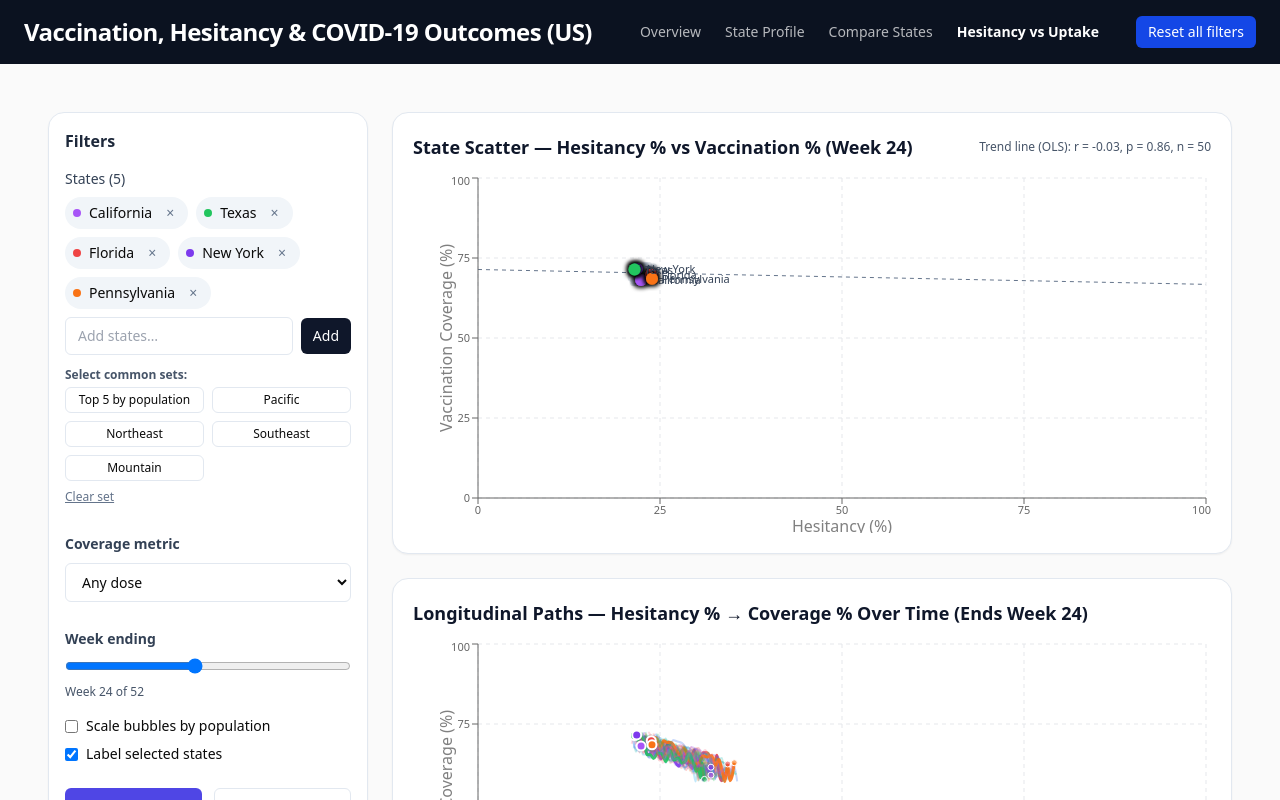
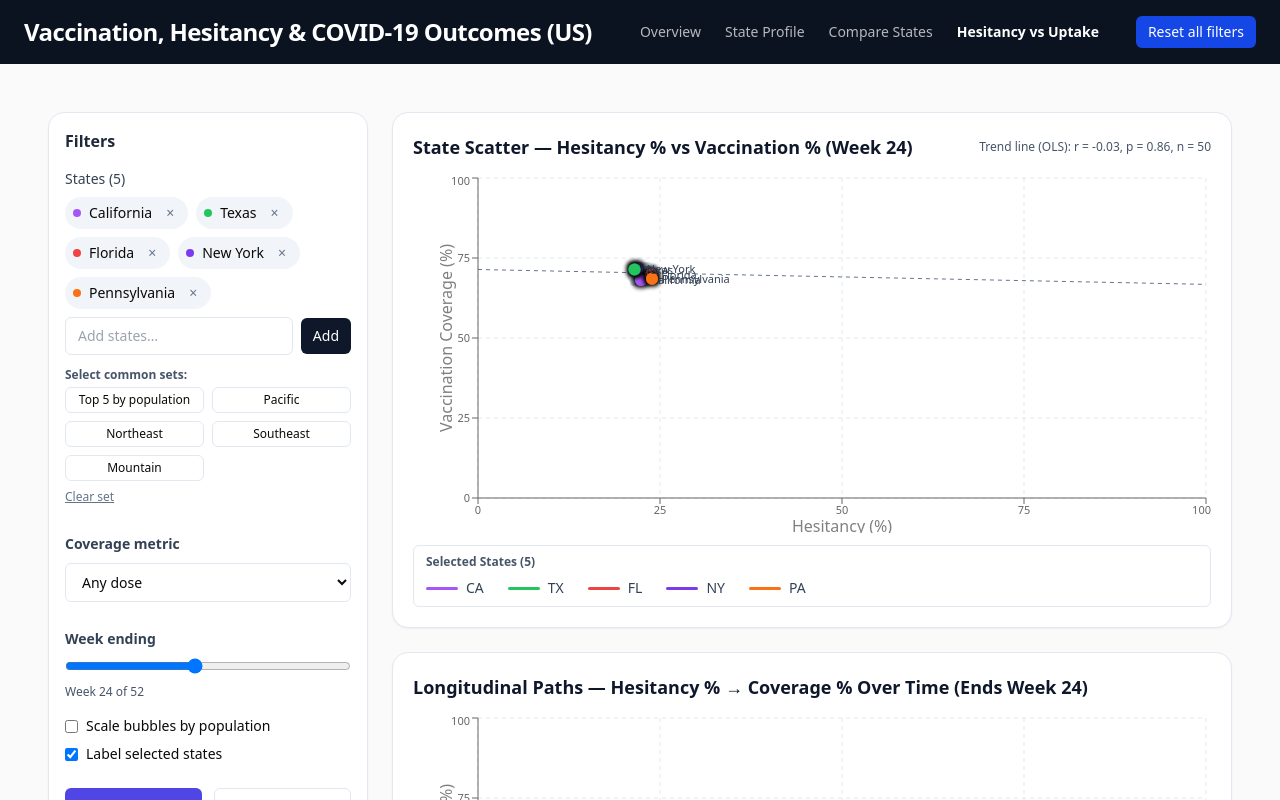
Before and after one commit to Burned357Waffles/CSC-805-Group-Visualization-Project, a React (Vite) app: page / in a window 1280 px wide. Both pictures are taken after a click on the button "Hesitancy vs Uptake". Shown: the top 800 px of the page. Built offline with nearby package versions, Linux system fonts and the light colour scheme.

Commit message:
Minor update to HesitancyUptake.tsx

```diff
--- a/src/HesitancyUptake.tsx
+++ b/src/HesitancyUptake.tsx
@@ -607,6 +607,27 @@ export default function HesitancyUptake() {
                   </ScatterChart>
                 </ResponsiveContainer>
               </div>
+
+              {/* NEW: Scatter legend to match Longitudinal Paths legend */}
+              {hasSelection && (
+                <div className="mt-3 rounded-md border border-slate-200 bg-white px-3 py-2">
+                  <div className="text-xs font-semibold text-slate-600">
+                    Selected States ({selected.length})
+                  </div>
+                  <div className="mt-2 flex flex-wrap items-center gap-x-6 gap-y-2">
+                    {selected.map((s) => (
+                      <div key={`scatter-legend-${s}`} className="flex items-center gap-2">
+                        <span
+                          className="inline-block h-[3px] w-8 rounded-full"
+                          style={{ background: stateColor(s) }}
+                          aria-hidden
+                        />
+                        <span className="text-sm text-slate-700">{STATE_ABBR[s]}</span>
+                      </div>
+                    ))}
+                  </div>
+                </div>
+              )}
             </div>
 
             {/* PATHS -------------------------------------------------------- */}
```
